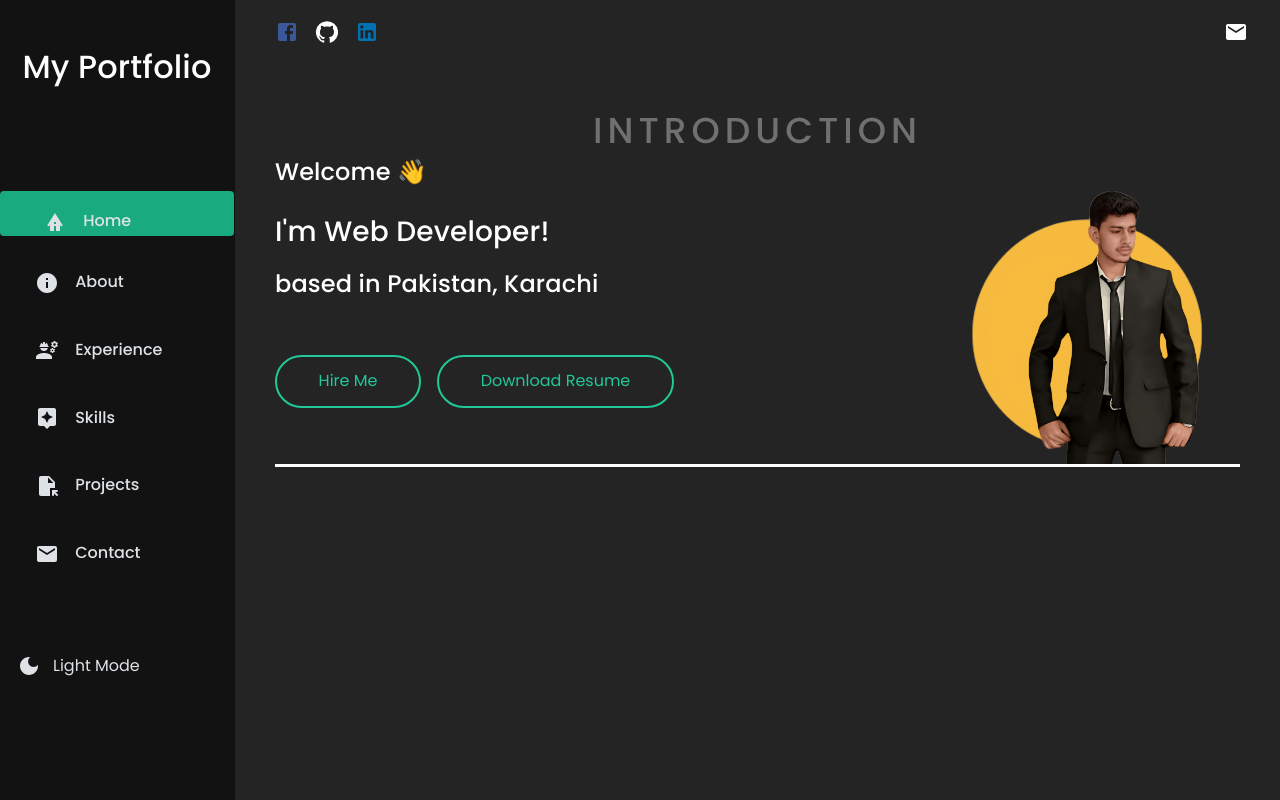
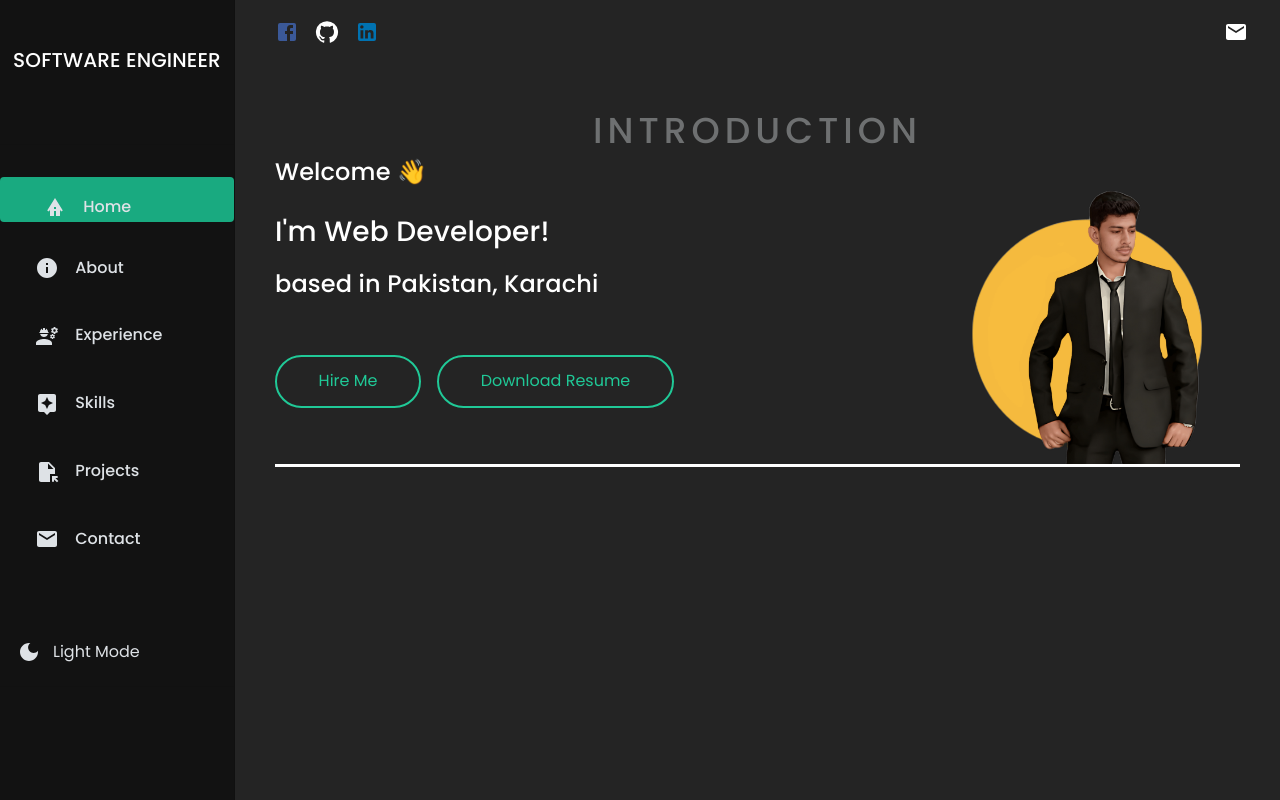
Before and after one commit to Hamzanaeem00/My-Portfolio, a React (Vite) app in the folder my-portfolio/: page / in a window 1280 px wide. Built offline with nearby package versions, Linux system fonts and the light colour scheme.

Commit message:
Name change

```diff
--- a/my-portfolio/src/components/Sidebar/Sidebar.jsx
+++ b/my-portfolio/src/components/Sidebar/Sidebar.jsx
@@ -35,7 +35,7 @@ function Sidebar(props) {
   const drawer = (
     <div>
       <div className="sidebar-header text-center mt-5 ">
-        <h2>My Portfolio</h2>
+        <h5>SOFTWARE ENGINEER</h5>
       </div>
       <Toolbar />
 
```
